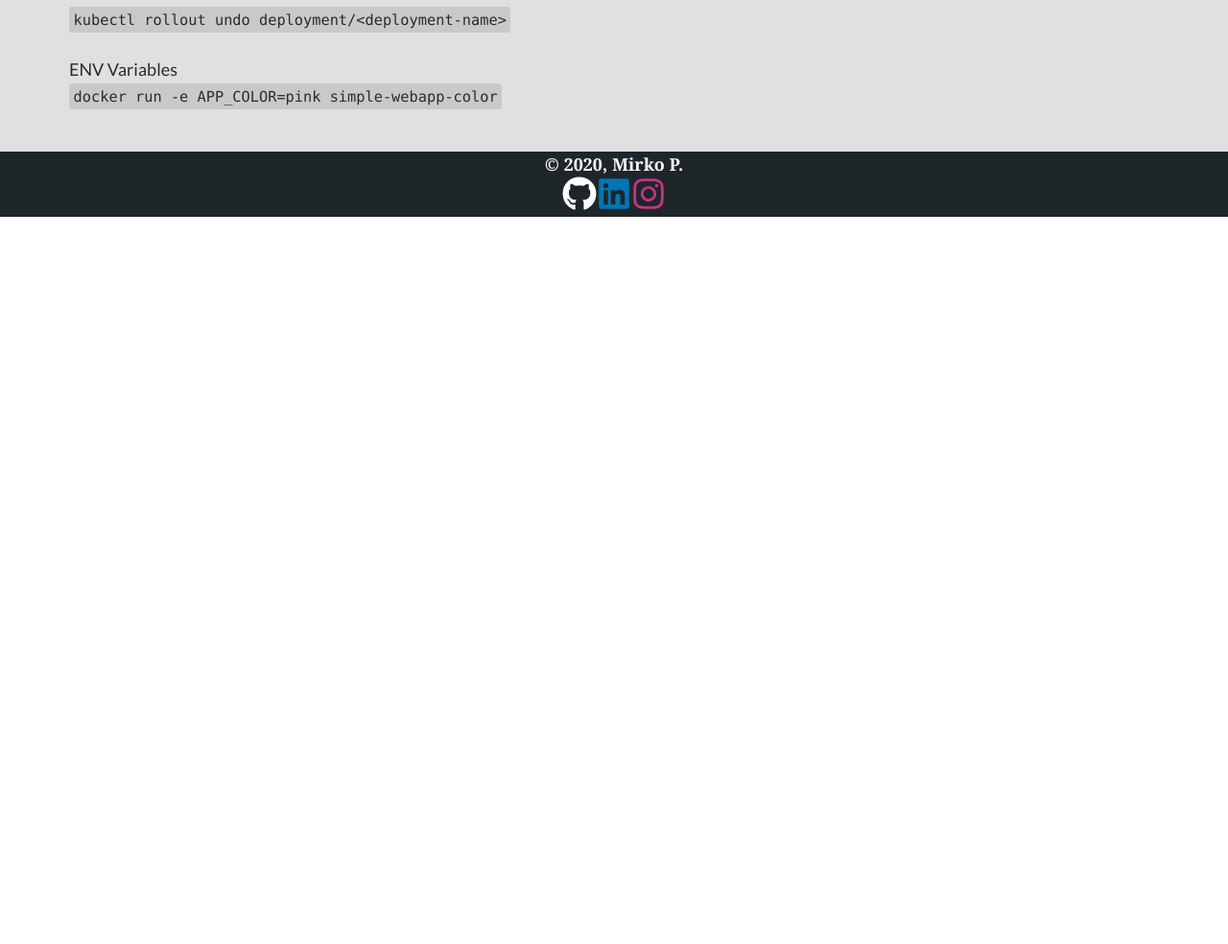
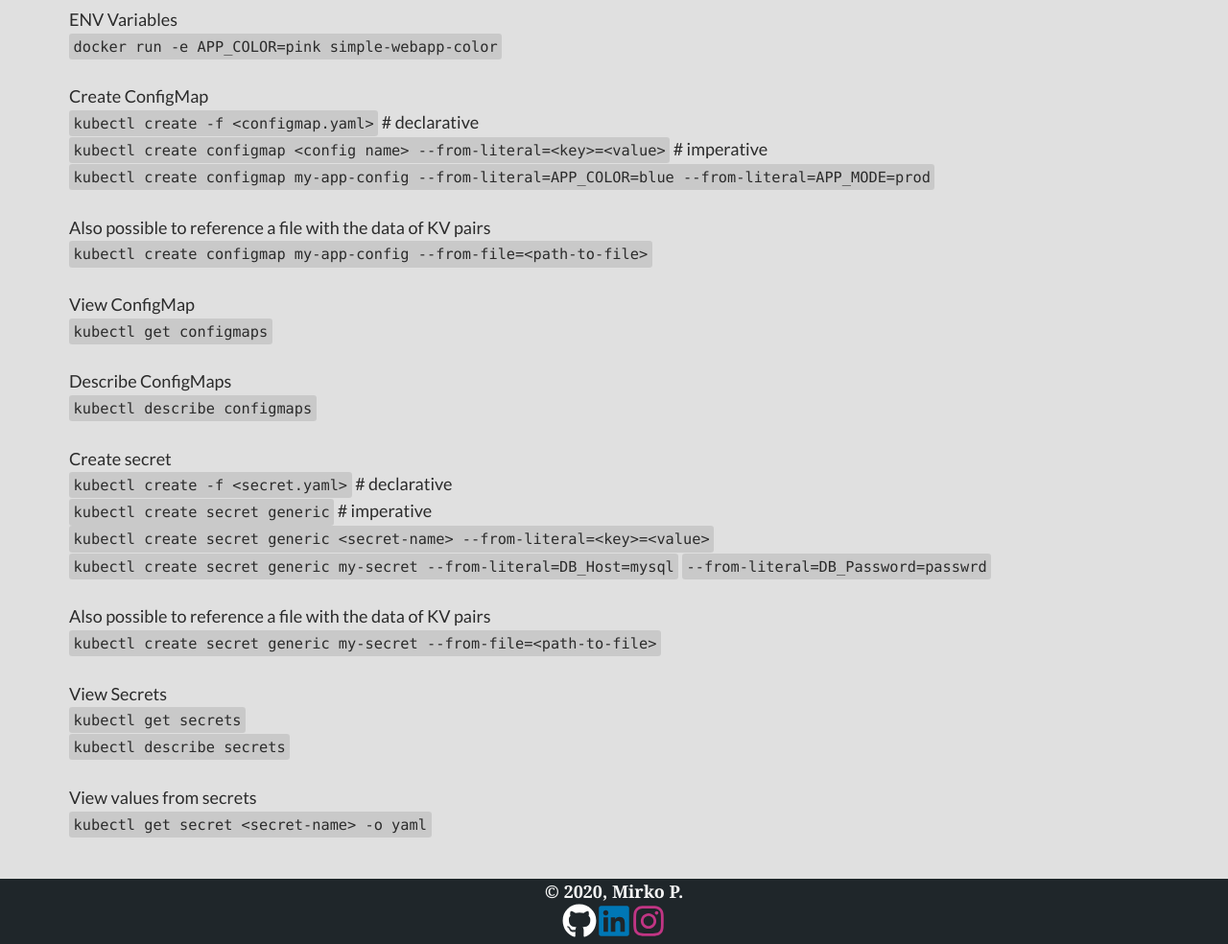
Before and after one commit to palm002/blog, a Gatsby site: page /k8s-cheatsheet/ in a window 1280 px wide. Shown: the part 2936-3920 px from the top of the page at 96% size. Before the commit the page ends 3162 px from the top, so only its background shows below. Built offline with nearby package versions, Linux system fonts and the light colour scheme; Gatsby itself is replaced by a stand-in of ours.

Commit message:
Add stuff to k8s cheatsheet

```diff
--- a/src/markdown-pages/k8s-cheatsheet.md
+++ b/src/markdown-pages/k8s-cheatsheet.md
@@ -72,9 +72,7 @@ Tainting nodes
 Where taint-effect is one of `NoSchedule | PreferNoSchedule | NoExecute`
 
 *NoSchedule = the pods will not be scheduled on the node* <br />
-
 *PreferNoSchedule = the sytem will try to avoid placing a pod on the node but not guaranteed* <br />
-
 *NoExecute = new pods will not be scheduled on the node and existing pods (if any) will be evicted if they don't tolerate the taint*
 
 `kubectl taint nodes node1 app=blue:NoSchedule`
@@ -133,5 +131,49 @@ ENV Variables
 <br />
 `docker run -e APP_COLOR=pink simple-webapp-color`
 
+Create ConfigMap
+<br />
+`kubectl create -f <configmap.yaml>` # declarative
+<br />
+`kubectl create configmap <config name> --from-literal=<key>=<value>` # imperative
+<br />
+`kubectl create configmap my-app-config --from-literal=APP_COLOR=blue --from-literal=APP_MODE=prod`
+
+Also possible to reference a file with the data  of KV pairs
+<br />
+`kubectl create configmap my-app-config --from-file=<path-to-file>`
+
+View ConfigMap
+<br />
+`kubectl get configmaps`
+
+Describe ConfigMaps
+<br />
+`kubectl describe configmaps`
+
+Create secret
+<br />
+`kubectl create -f <secret.yaml>` # declarative
+<br />
+`kubectl create secret generic` # imperative
+<br />
+`kubectl create secret generic <secret-name> --from-literal=<key>=<value>`
+<br />
+`kubectl create secret generic my-secret --from-literal=DB_Host=mysql` `--from-literal=DB_Password=passwrd`
+
+Also possible to reference a file with the data  of KV pairs
+<br />
+`kubectl create secret generic my-secret --from-file=<path-to-file>`
+
+View Secrets
+<br />
+`kubectl get secrets`
+<br />
+`kubectl describe secrets`
+
+View values from secrets
+<br />
+`kubectl get secret <secret-name> -o yaml`
+
 
 [k8s]: https://images.unsplash.com/photo-1494412651409-8963ce7935a7?ixlib=rb-1.2.1&ixid=eyJhcHBfaWQiOjEyMDd9&auto=format&fit=crop&w=1500&q=80
```
